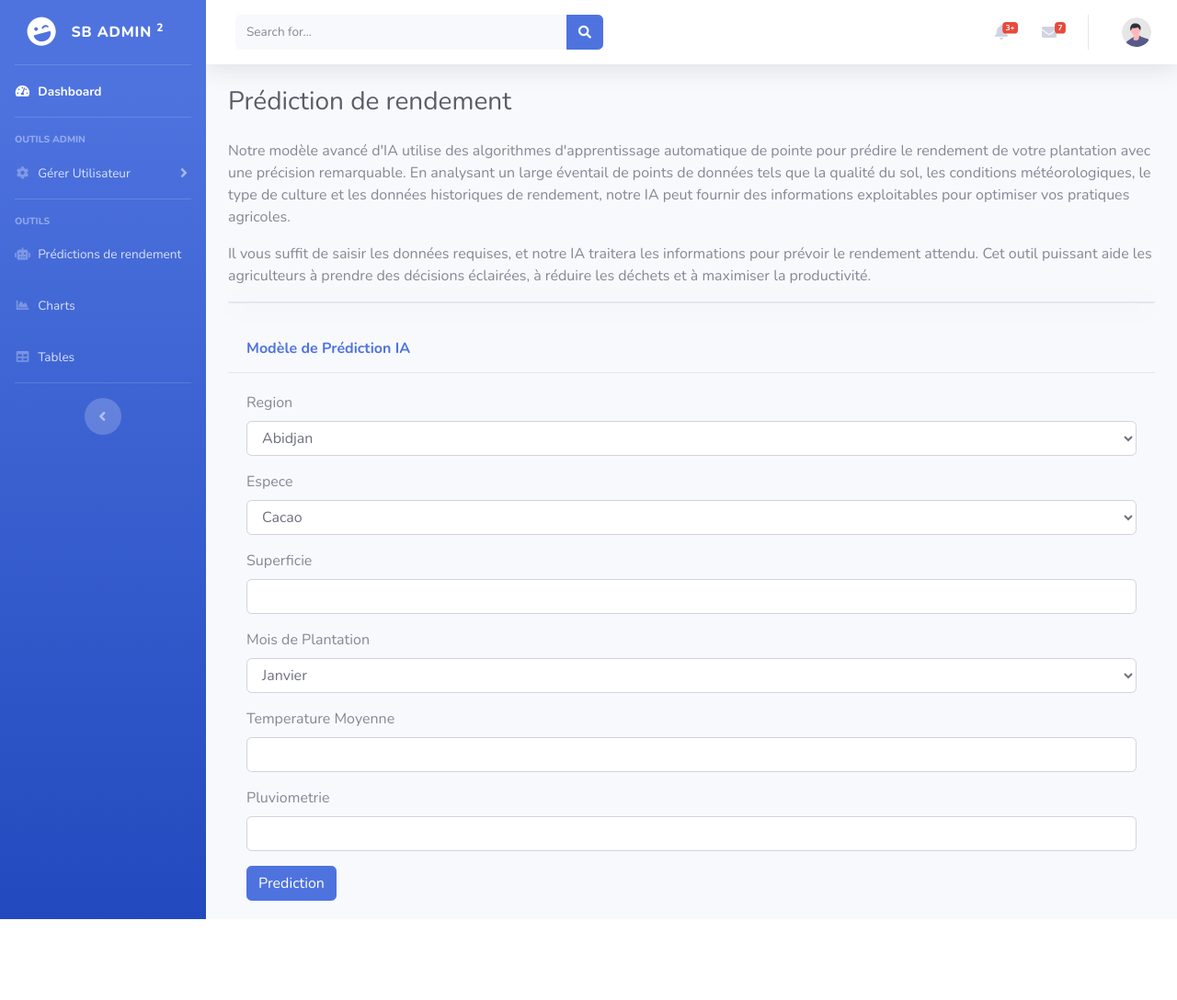
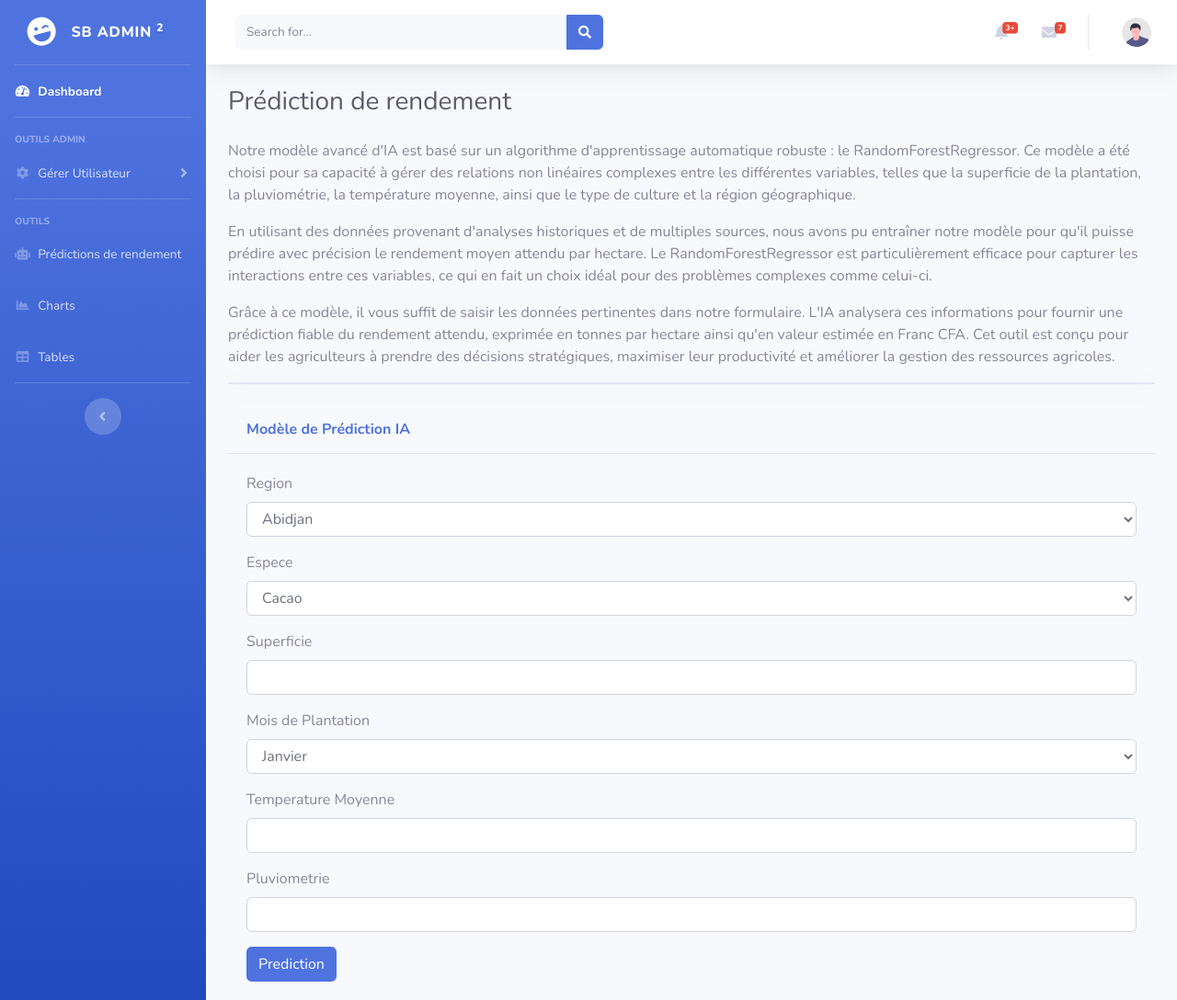
Before and after one commit to Flinguee75/Dashboard-For-INADCI, a Flask app: page /prediction in a window 1280 px wide. Shown: the whole page at 92% size. Before the commit the page ends 1000 px from the top, so only its background shows below. Run offline with Flask 3, Linux system fonts and the light colour scheme; the visitor is signed in with stand-in values (Sample User, id 1); some libraries are stand-ins or nearby versions.

Commit message:
Update prediction page content to enhance clarity on AI model capabilities and streamline user instructions

```diff
--- a/dashboard/templates/agent/prediction.html
+++ b/dashboard/templates/agent/prediction.html
@@ -219,9 +219,7 @@
                 <h1 class="h3 mb-0 text-gray-800"> Prédiction de rendement</h1>
             </div>
 
-            <p>Notre modèle avancé d'IA utilise des algorithmes d'apprentissage automatique de pointe pour prédire le rendement de votre plantation avec une précision remarquable. En analysant un large éventail de points de données tels que la qualité du sol, les conditions météorologiques, le type de culture et les données historiques de rendement, notre IA peut fournir des informations exploitables pour optimiser vos pratiques agricoles.</p>
-            <p>Il vous suffit de saisir les données requises, et notre IA traitera les informations pour prévoir le rendement attendu. Cet outil puissant aide les agriculteurs à prendre des décisions éclairées, à réduire les déchets et à maximiser la productivité.</p>
-        <div class="card shadow mb-4"></div>
+            <p>Notre modèle avancé d'IA est basé sur un algorithme d'apprentissage automatique robuste : le RandomForestRegressor. Ce modèle a été choisi pour sa capacité à gérer des relations non linéaires complexes entre les différentes variables, telles que la superficie de la plantation, la pluviométrie, la température moyenne, ainsi que le type de culture et la région géographique.</p> <p>En utilisant des données provenant d'analyses historiques et de multiples sources, nous avons pu entraîner notre modèle pour qu'il puisse prédire avec précision le rendement moyen attendu par hectare. Le RandomForestRegressor est particulièrement efficace pour capturer les interactions entre ces variables, ce qui en fait un choix idéal pour des problèmes complexes comme celui-ci.</p> <p>Grâce à ce modèle, il vous suffit de saisir les données pertinentes dans notre formulaire. L'IA analysera ces informations pour fournir une prédiction fiable du rendement attendu, exprimée en tonnes par hectare ainsi qu'en valeur estimée en Franc CFA. Cet outil est conçu pour aider les agriculteurs à prendre des décisions stratégiques, maximiser leur productivité et améliorer la gestion des ressources agricoles.</p><div class="card shadow mb-4"></div>
             <div class="card-header py-3">
                 <h6 class="m-0 font-weight-bold text-primary">Modèle de Prédiction IA</h6>
             </div>
@@ -289,8 +287,6 @@
 document.getElementById('predictionForm').addEventListener('submit', function(event) {
     event.preventDefault();
 
-    var labelResultat = document.getElementById('LabelResultat');
-    labelResultat.innerHTML = 'Résultat';
 
     var resultDiv = document.getElementById('result');
     resultDiv.innerHTML = '<em>Calcul du rendement...</em>';
```
